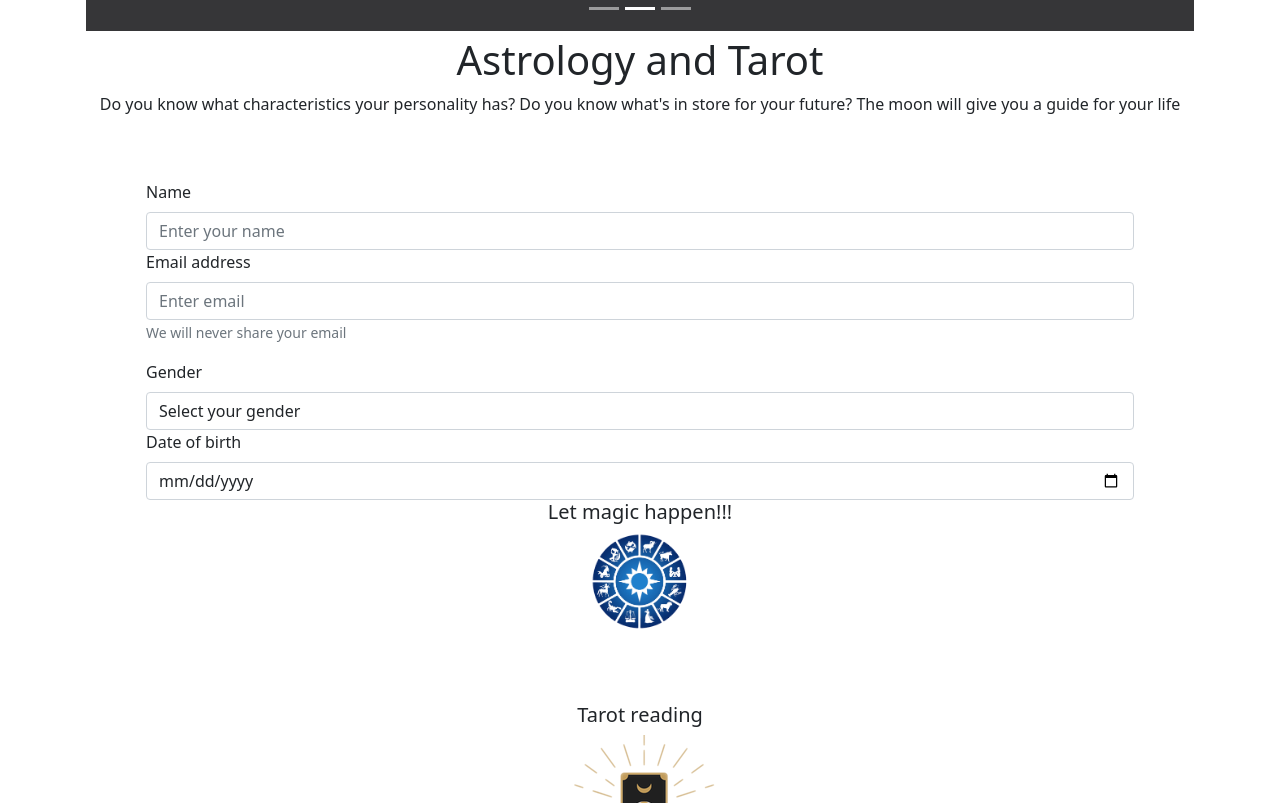
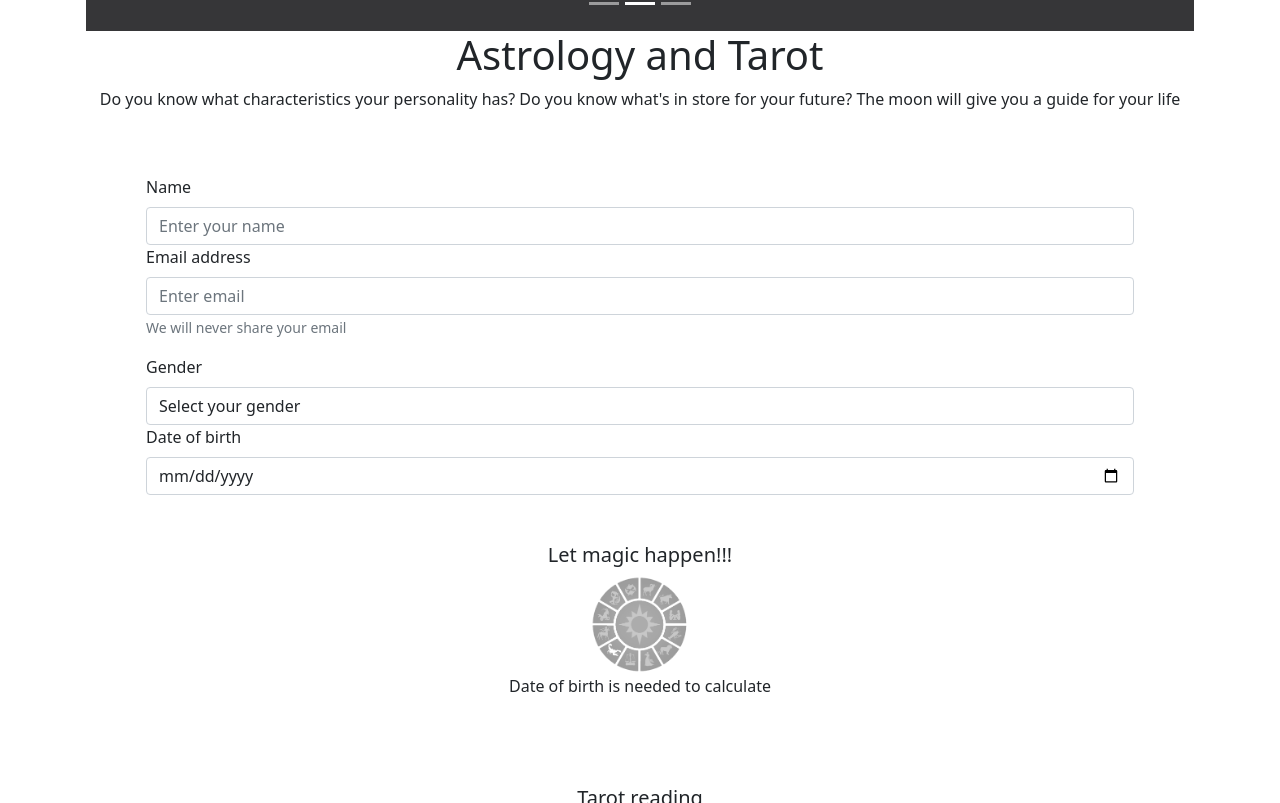
Before and after one commit to abrojodigital/magicmoon, a React (Create React App) app: page / in a window 1280 px wide. Shown: the part 497-1300 px from the top of the page. Built offline with nearby package versions, Linux system fonts and the light colour scheme.

Commit message:
Validación botón de calcular horóscopo

```diff
--- a/src/Pages/Homepage.js
+++ b/src/Pages/Homepage.js
@@ -23,6 +23,7 @@ function Homepage() {
   const [mostrarSigno, setMostrarSigno] = useState(false);
   const [mostrarTarot, setMostrarTarot] = useState(false);
   const [mostrarDownload, setMostrarDownload] = useState(false);
+  const [mostrarBotonZodiaco, setMostrarBotonZodiaco] = useState(false);
 
   const exportarArchivo = (e) => {
     e.preventDefault();
@@ -54,6 +55,7 @@ function Homepage() {
     let mes = parseInt(e.target.value.split("-")[1]);
     let dia = parseInt(e.target.value.split("-")[2]);
     setSigno(buscarSigno(mes, dia));
+    setMostrarBotonZodiaco(true);
   };
   // const getEmail = (e) => {
   //   setEmail(e.target.value);
@@ -115,10 +117,20 @@ function Homepage() {
             </Form.Group>
           </Form>
 
-        <div className="text-center">
+          {mostrarBotonZodiaco &&
+            (<div className="mt-5 text-center">
               <h5>Let magic happen!!!</h5>
               <img src="./assets/img/horoscopo.png" width="100" alt="Let magic!" onClick={calcularHoroscopo} />
+              <p>Calculate</p>
             </div>
+            )}
+          {!mostrarBotonZodiaco &&
+            (<div className="mt-5 text-center">
+              <h5>Let magic happen!!!</h5>
+              <img src="./assets/img/horoscopo2.png" width="100" alt="Let magic!" />
+              <p>Date of birth is needed to calculate</p>
+            </div>
+            )}
 
         </Container>
 
```
Also changed, not shown: public/assets/img/horoscopo2.png (added). Lines whose indentation alone changed are shown as unchanged.
